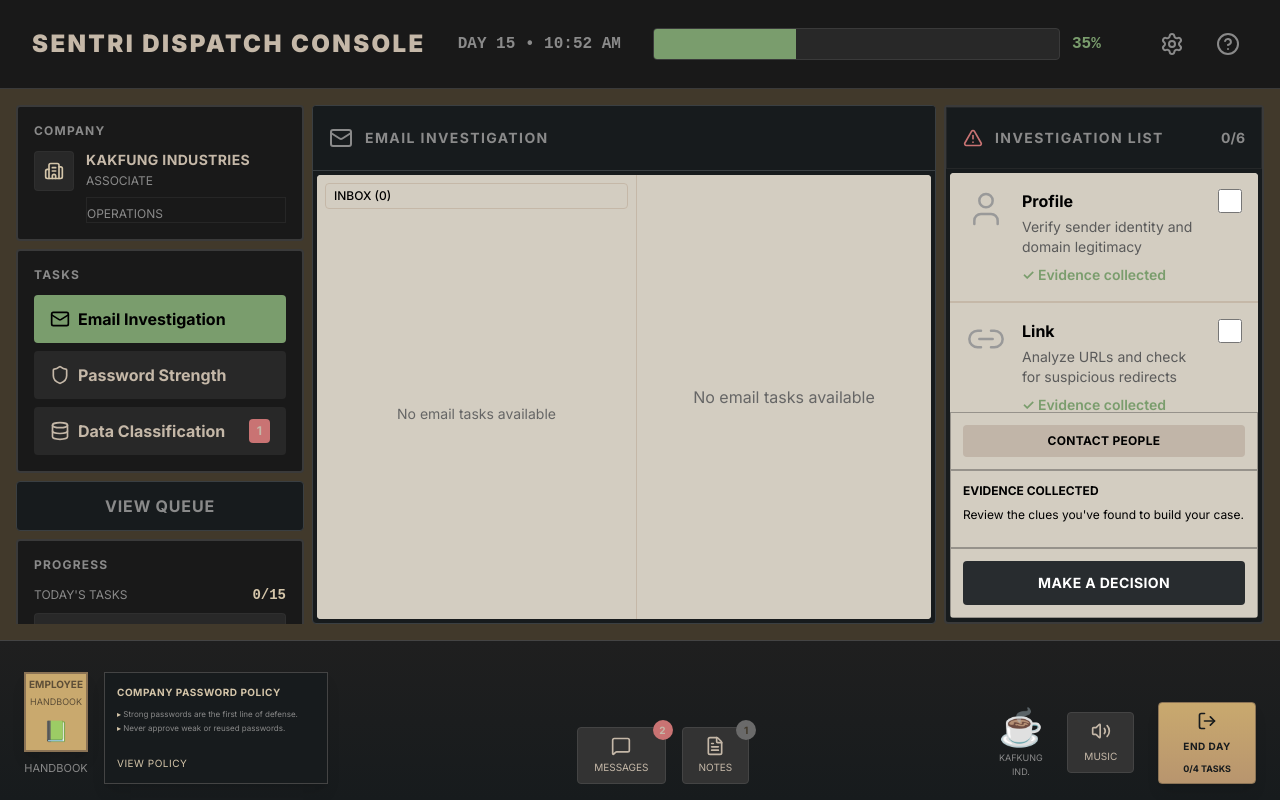
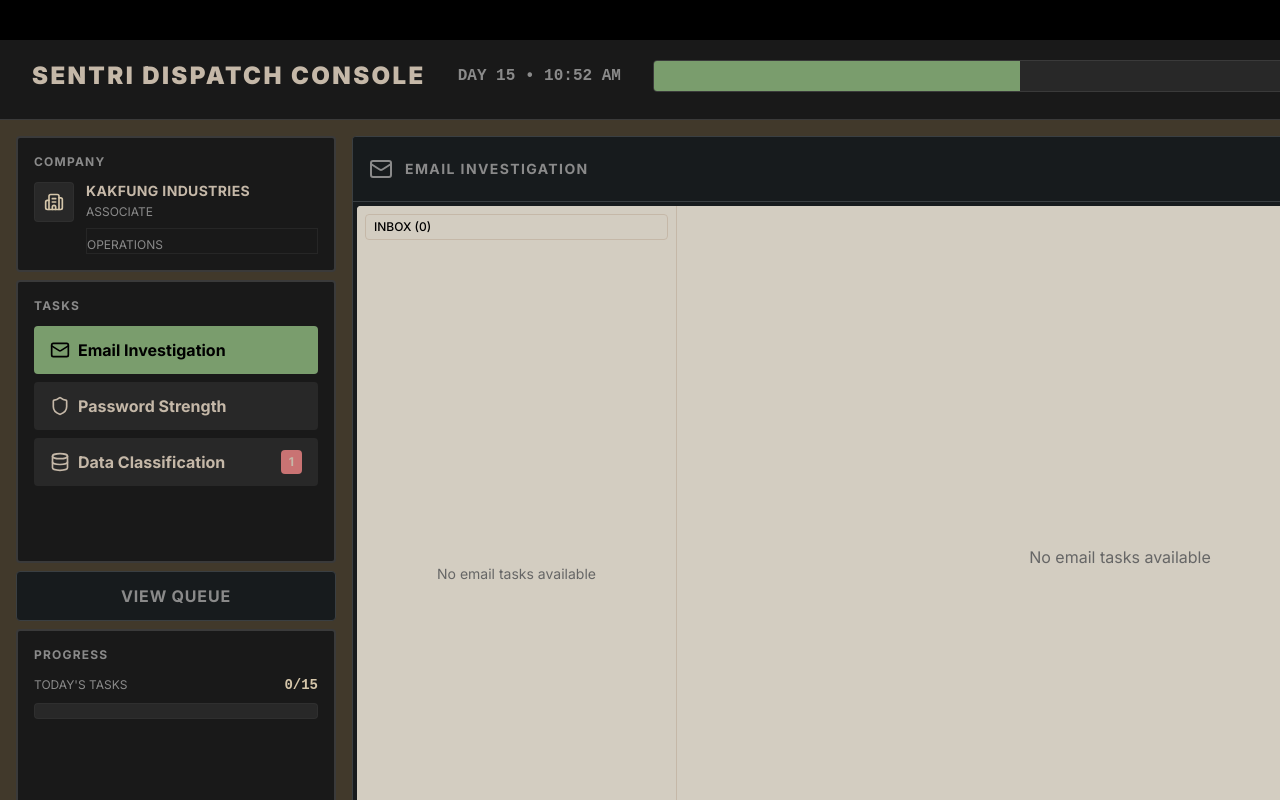
Before and after one commit to wembyirving1101/sentri-demo2, a Next.js app: page / in a window 1280 px wide. Built offline with nearby package versions, Linux system fonts and the light colour scheme.

Commit message:
feat: add new log entries for various incidents and compilations
Added new log entries for phishing emails, legitimate expense reports, and data classifications, along with compilation messages.

Co-authored-by: wembyirving1101 <218600463+wembyirving1101@users.noreply.github.com>

```diff
--- a/app/globals.css
+++ b/app/globals.css
@@ -150,3 +150,66 @@ html, body {
 .border-0 { border-width: 0px; }
 .border-2 { border-width: 2px; }
 .border-4 { border-width: 4px; }
+
+/* ============================================
+   FIXED-RESOLUTION GAME VIEWPORT SYSTEM
+   16:9 aspect ratio (1920×1080)
+   Scales uniformly - no responsive breakpoints
+   ============================================ */
+
+:root {
+  --game-width: 1920px;
+  --game-height: 1080px;
+  --game-aspect-ratio: calc(16 / 9);
+}
+
+/* Root container - centers the game viewport */
+html, body {
+  width: 100%;
+  height: 100%;
+  margin: 0;
+  padding: 0;
+  overflow: hidden;
+}
+
+body {
+  display: flex;
+  justify-content: center;
+  align-items: center;
+  min-height: 100vh;
+  background: #000000;
+}
+
+/* Game viewport wrapper - maintains aspect ratio and centers content */
+.game-viewport {
+  position: relative;
+  width: min(100vw, 100vh * var(--game-aspect-ratio));
+  height: min(100vh, 100vw / var(--game-aspect-ratio));
+  display: flex;
+  align-items: center;
+  justify-content: center;
+  background: #000000;
+}
+
+/* Game content - scales uniformly based on viewport size */
+.game-content {
+  position: absolute;
+  top: 0;
+  left: 0;
+  width: var(--game-width);
+  height: var(--game-height);
+  transform-origin: 0 0;
+  /* Scale calculation: take the minimum scale factor between width and height */
+  transform: scale(calc(min(100vw / 1920, 100vh / 1080)));
+}
+
+/* Prevent text selection during game interactions */
+.game-content {
+  user-select: none;
+}
+
+/* Fix for transform rendering */
+.game-content * {
+  backface-visibility: hidden;
+  -webkit-font-smoothing: antialiased;
+}
--- a/app/layout.tsx
+++ b/app/layout.tsx
@@ -15,7 +15,11 @@ export const metadata: Metadata = {
 
 export const viewport: Viewport = {
   colorScheme: 'dark',
-  themeColor: '#282828]]]',
+  themeColor: '#282828',
+  width: 'device-width',
+  initialScale: 1,
+  maximumScale: 1,
+  userScalable: false,
 }
 
 export default function RootLayout({
@@ -26,7 +30,11 @@ export default function RootLayout({
   return (
     <html lang="en" className="scroll-smooth">
       <body className="antialiased bg-background text-foreground">
-        {children}
+        <div className="game-viewport">
+          <div className="game-content">
+            {children}
+          </div>
+        </div>
         {process.env.NODE_ENV === 'production' && <Analytics />}
       </body>
     </html>
--- a/app/page.tsx
+++ b/app/page.tsx
@@ -450,14 +450,14 @@ export default function Home() {
   }
 
   return (
-    <div className="h-screen bg-background text-foreground flex flex-col overflow-hidden">
+    <div className="w-[1920px] h-[1080px] bg-background text-foreground flex flex-col overflow-hidden">
       {/* Header */}
       <Header currentTime={displayTime} graduationProgress={gameState.graduationProgress} />
 
-      {/* Main Content - 3 Column Layout */}
-      <div className="flex-1 flex gap-2 p-4 pb-44 overflow-hidden">
-        {/* Left Sidebar - Fixed */}
-        <div className="w-72 flex flex-col gap-2 flex-shrink-0 overflow-y-auto">
+      {/* Main Content - 3 Column Layout: 320px | flexible | 320px with 16px gaps */}
+      <div className="flex-1 flex gap-4 p-4 pb-52 overflow-hidden">
+        {/* Left Sidebar - Fixed 320px width */}
+        <div className="w-80 flex flex-col gap-2 flex-shrink-0 overflow-y-auto">
           <CompanyCard
             companyName="KAKFUNG INDUSTRIES"
             department="OPERATIONS"
@@ -532,7 +532,7 @@ export default function Home() {
           ) : null}
         </div>
 
-        {/* Right Sidebar - Fixed and Static */}
+        {/* Right Sidebar - Fixed 320px width */}
         <div className="w-80 overflow-y-auto flex-shrink-0">
           {showDispatchQueue ? (
             <TaskDetailsPanel selectedQueueItem={gameState.dispatchQueue.find(q => q.id === selectedQueueItemId) || null} />
--- a/components/ContactModal.tsx
+++ b/components/ContactModal.tsx
@@ -97,8 +97,8 @@ export default function ContactModal({ contacts, onClose }: ContactModalProps) {
   }
 
   return (
-    <div className="fixed inset-0 bg-black/70 flex items-center justify-center z-40 backdrop-blur-sm">
-      <div className={cn('bg-[#1a1e21] border-2 border-[#2d3139] rounded-lg w-11/12 max-w-4xl h-3/4 flex flex-col overflow-hidden', borderVariants({ variant: 'emphasis' }))}>
+    <div className="fixed inset-0 bg-black/70 flex items-center justify-center z-40 backdrop-blur-sm" style={{ transform: 'scale(1)' }}>
+      <div className={cn('bg-[#1a1e21] border-2 border-[#2d3139] rounded-lg w-[800px] h-[600px] flex flex-col overflow-hidden', borderVariants({ variant: 'emphasis' }))}>
         {/* Layer 2: Header */}
         <div className={cn('bg-[#1a1e21] border-b border-[#2d3139] px-6 py-4 flex items-center justify-between', borderVariants({ variant: 'divider' }))}>
           <h1 className="text-xl font-bold text-muted-foreground tracking-wider uppercase">
--- a/components/DataClassificationFeedbackModal.tsx
+++ b/components/DataClassificationFeedbackModal.tsx
@@ -40,8 +40,8 @@ export default function DataClassificationFeedbackModal({
   }
 
   return (
-    <div className="fixed inset-0 bg-black/50 flex items-center justify-center z-50">
-      <div className={`w-full max-w-2xl mx-4 rounded border-2 overflow-hidden bg-card ${
+    <div className="fixed inset-0 bg-black/50 flex items-center justify-center z-50" style={{ transform: 'scale(1)' }}>
+      <div className={`w-96 h-auto max-h-96 rounded border-2 overflow-hidden bg-card ${
         isCorrect ? 'border-green-600' : 'border-red-600'
       }`}>
         {/* Header */}
--- a/components/DecisionModal.tsx
+++ b/components/DecisionModal.tsx
@@ -15,8 +15,8 @@ export default function DecisionModal({
 }: DecisionModalProps) {
   const playClickSound = useClickSound()
   return (
-    <div className="fixed inset-0 bg-black bg-opacity-60 flex items-center justify-center z-50">
-      <div className="bg-card border-2 border-accent rounded-lg shadow-2xl w-full max-w-md max-h-96 flex flex-col overflow-hidden">
+    <div className="fixed inset-0 bg-black bg-opacity-60 flex items-center justify-center z-50" style={{ transform: 'scale(1)' }}>
+      <div className="bg-card border-2 border-accent rounded-lg shadow-2xl w-96 h-96 flex flex-col overflow-hidden">
         {/* Header */}
         <div className="border-b border-accent px-6 py-4 flex items-center justify-between bg-secondary">
           <h2 className="text-lg font-bold text-foreground uppercase tracking-wide">
--- a/components/DeskUI.tsx
+++ b/components/DeskUI.tsx
@@ -22,8 +22,8 @@ export default function DeskUI({ progressPercentage, onEndDay, tasksCompleted =
 
   return (
     <>
-      {/* Persistent Desk UI */}
-      <div className="fixed bottom-0 left-0 right-0 h-40 bg-gradient-to-t from-[#171b1d] to-[#1f1f1f] border-t border-[#444444] px-6 py-4 flex items-end justify-between gap-6">
+      {/* Persistent Desk UI - Fixed to bottom of 1920x1080 viewport */}
+      <div className="absolute bottom-0 left-0 w-[1920px] h-52 bg-gradient-to-t from-[#171b1d] to-[#1f1f1f] border-t border-[#444444] px-6 py-4 flex items-end justify-between gap-6">
         {/* Left: Employee Handbook */}
         <div className="flex gap-4">
           {/* Handbook */}
@@ -150,8 +150,8 @@ export default function DeskUI({ progressPercentage, onEndDay, tasksCompleted =
 
       {/* Modals (placeholders for now) */}
       {showHandbookModal && (
-        <div className="fixed inset-0 bg-black/50 flex items-center justify-center z-50 backdrop-blur-sm">
-          <div className={cn('bg-card rounded-lg p-6 w-96 max-h-96 overflow-y-auto', borderVariants({ variant: 'emphasis' }))}>
+        <div className="fixed inset-0 bg-black/50 flex items-center justify-center z-50 backdrop-blur-sm" style={{ transform: 'scale(1)' }}>
+          <div className={cn('bg-card rounded-lg p-6 w-96 h-96 overflow-y-auto', borderVariants({ variant: 'emphasis' }))}>
             <div className="flex justify-between items-center mb-4">
               <h2 className="text-lg font-bold">Employee Handbook</h2>
               <button
@@ -183,8 +183,8 @@ export default function DeskUI({ progressPercentage, onEndDay, tasksCompleted =
       )}
 
       {showMessagesModal && (
-        <div className="fixed inset-0 bg-black/50 flex items-center justify-center z-50 backdrop-blur-sm">
-          <div className={cn('bg-card rounded-lg p-6 w-96 max-h-96 overflow-y-auto', borderVariants({ variant: 'emphasis' }))}>
+        <div className="fixed inset-0 bg-black/50 flex items-center justify-center z-50 backdrop-blur-sm" style={{ transform: 'scale(1)' }}>
+          <div className={cn('bg-card rounded-lg p-6 w-96 h-96 overflow-y-auto', borderVariants({ variant: 'emphasis' }))}>
             <div className="flex justify-between items-center mb-4">
               <h2 className="text-lg font-bold">Messages</h2>
               <button
@@ -216,8 +216,8 @@ export default function DeskUI({ progressPercentage, onEndDay, tasksCompleted =
       )}
 
       {showNotesModal && (
-        <div className="fixed inset-0 bg-black/50 flex items-center justify-center z-50 backdrop-blur-sm">
-          <div className={cn('bg-card rounded-lg p-6 w-96 max-h-96 overflow-y-auto', borderVariants({ variant: 'emphasis' }))}>
+        <div className="fixed inset-0 bg-black/50 flex items-center justify-center z-50 backdrop-blur-sm" style={{ transform: 'scale(1)' }}>
+          <div className={cn('bg-card rounded-lg p-6 w-96 h-96 overflow-y-auto', borderVariants({ variant: 'emphasis' }))}>
             <div className="flex justify-between items-center mb-4">
               <h2 className="text-lg font-bold">Notes</h2>
               <button
--- a/components/FeedbackModal.tsx
+++ b/components/FeedbackModal.tsx
@@ -20,8 +20,8 @@ export default function FeedbackModal({
   const correctAnswer = email.isLegitimate ? 'legitimate' : 'phishing'
 
   return (
-    <div className="fixed inset-0 bg-black bg-opacity-60 flex items-center justify-center z-50">
-      <div className={`bg-card border-2 rounded-lg shadow-2xl w-full max-w-md flex flex-col overflow-hidden ${
+    <div className="fixed inset-0 bg-black bg-opacity-60 flex items-center justify-center z-50" style={{ transform: 'scale(1)' }}>
+      <div className={`bg-card border-2 rounded-lg shadow-2xl w-96 h-auto max-h-96 flex flex-col overflow-hidden ${
         isCorrect ? 'border-green-500' : 'border-destructive'
       }`}>
         {/* Header */}
--- a/components/Header.tsx
+++ b/components/Header.tsx
@@ -7,7 +7,7 @@ interface HeaderProps {
 
 export default function Header({ currentTime, graduationProgress }: HeaderProps) {
   return (
-    <header className="border-b border-border bg-card px-8 py-6">
+    <header className="w-[1920px] h-20 border-b border-border bg-card px-8 py-4 flex-shrink-0">
       <div className="flex items-center justify-between">
         {/* Left: Logo and Time */}
         <div className="flex items-center gap-8">
--- a/components/PasswordFeedbackModal.tsx
+++ b/components/PasswordFeedbackModal.tsx
@@ -41,8 +41,8 @@ export default function PasswordFeedbackModal({
   }
 
   return (
-    <div className="fixed inset-0 bg-black/50 flex items-center justify-center z-50">
-      <div className={`w-full max-w-2xl mx-4 rounded border-2 overflow-hidden bg-card ${
+    <div className="fixed inset-0 bg-black/50 flex items-center justify-center z-50" style={{ transform: 'scale(1)' }}>
+      <div className={`w-96 h-auto max-h-96 rounded border-2 overflow-hidden bg-card ${
         isCorrect ? 'border-green-600' : 'border-red-600'
       }`}>
         {/* Header */}
```
Also changed, not shown: 1 other file (tests, documents, lock files or other folders).
